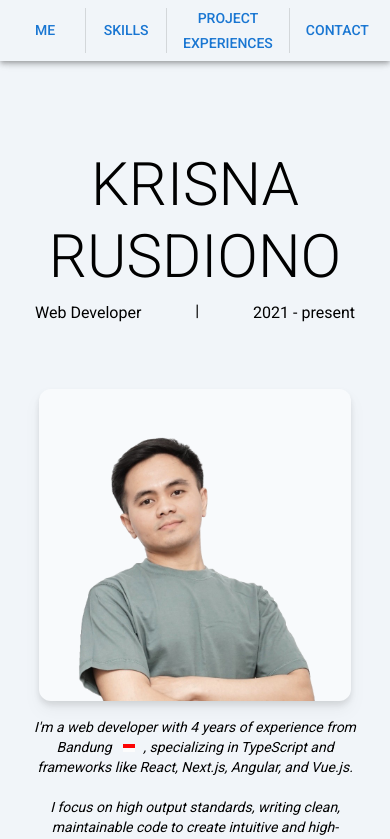
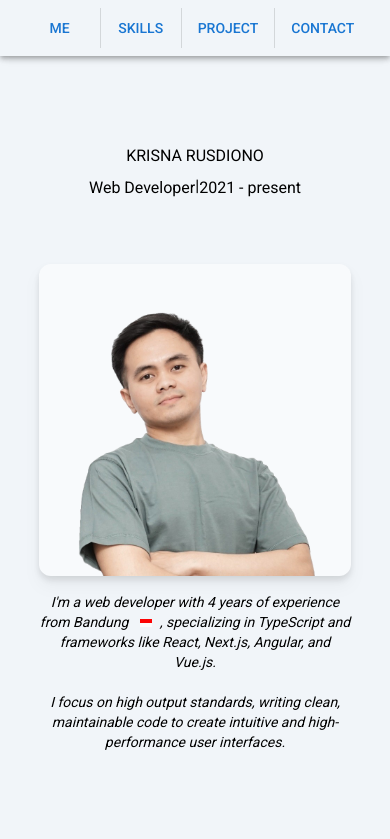
Before and after one commit to krisnaRusdiono/krisna-rusdiono-app, a Next.js app: page / in a window 390 px wide. Shown: the top 839 px of the page. Built offline with nearby package versions, Linux system fonts and the light colour scheme; what @mui/material-nextjs would draw is missing.

Commit message:
fix: resize text hero name on small screen

```diff
--- a/app/(main)/@hero/page.tsx
+++ b/app/(main)/@hero/page.tsx
@@ -9,19 +9,21 @@ const HeroSlot = () => {
   const yearsOfExperience = new Date().getFullYear() - 2021;
 
   return (
-    <ContentContainer className='pb-24 max-w-40 md:max-w-none mx-auto -mt-12' id='hero'>
+    <ContentContainer
+      className='pb-24 max-w-40 md:max-w-none mx-auto -mt-12'
+      id='hero'
+    >
       <div
         className='w-full flex flex-col justify-between items-center px-4 pt-4 gap-4 mt-20 box-border'
         id='hero'
       >
         <div className='flex flex-col gap-2 items-center justify-center pb-12'>
           <TransitionEnter delay={0.2}>
-            <Typography
-              variant='h2'
-              className='font-bold mx-auto text-center uppercase leading-[3.5rem] w-full flex items-center box-border px-4'
-            >
-              Krisna Rusdiono
-            </Typography>
+            <TransitionEnter delay={0.2}>
+              <Typography className='text-5xl md:text-6xl font-extrabold mx-auto text-center uppercase leading-[3.5rem] w-full flex items-center box-border px-4'>
+                Krisna Rusdiono
+              </Typography>
+            </TransitionEnter>
           </TransitionEnter>
           <TransitionEnter className='flex w-full justify-center' delay={0.4}>
             <div className='w-full flex justify-between max-w-80 md:max-w-none'>
--- a/components/Toolbar/index.tsx
+++ b/components/Toolbar/index.tsx
@@ -35,7 +35,7 @@ const Toolbar = () => {
         <ToolbarMUI
           className={`${
             topView ? '' : `rounded-xl shadow-xl hover:shadow-md bg-[white]`
-          } transition-all flex justify-center gap-2`}
+          } transition-all flex justify-center gap-2 overflow-auto`}
         >
           <TransitionEnter delay={0.2}>
             <Button
@@ -69,7 +69,7 @@ const Toolbar = () => {
               }}
               onClick={() => scrollTo('project')}
             >
-              Project Experiences
+              Project
             </Button>
           </TransitionEnter>
           <Divider orientation='vertical' flexItem variant='middle' />
```
